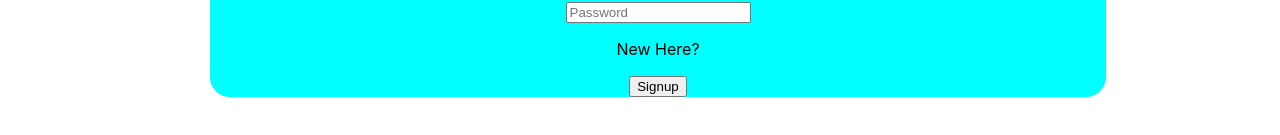
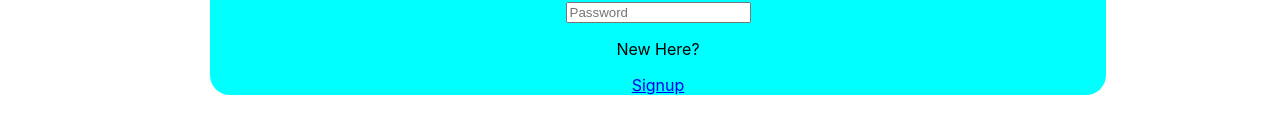
Before and after one commit to kencal20/personal-route-project, a React (Create React App) app: page /login in a window 1280 px wide. Shown: the part 193-328 px from the top of the page. Built offline with nearby package versions, Linux system fonts and the light colour scheme.

Commit message:
Change butoton to link

```diff
--- a/src/components/Login.js
+++ b/src/components/Login.js
@@ -1,9 +1,9 @@
-import React from 'react';
-import "../Main_styles.css"
-import { Link } from 'react-router-dom';
+import React from "react";
+import "../Main_styles.css";
+import { Link } from "react-router-dom";
 const Login = () => {
   return (
-        <div className='App'>
+    <div className="App">
       <h1>Login</h1>
       <p>Hello member</p>
       <div className="User-name">
@@ -13,11 +13,11 @@ const Login = () => {
         <input type="password" placeholder="Password" />
         <p>New Here?</p>
         <Link to="/signup">
-            <button type="button">Signup</button>
+          <p>Signup</p>
         </Link>
       </div>
     </div>
   );
-}
+};
 
 export default Login;
--- a/src/components/Signup.js
+++ b/src/components/Signup.js
@@ -43,7 +43,7 @@ function Signup() {
           <input type="submit" />
           <p>Already a member?</p>
           <Link to="/login">
-            <button type="button">Login</button>
+            <p>Login</p>
           </Link>
         </div>
       </div>
```
Lines whose indentation alone changed are shown as unchanged.
